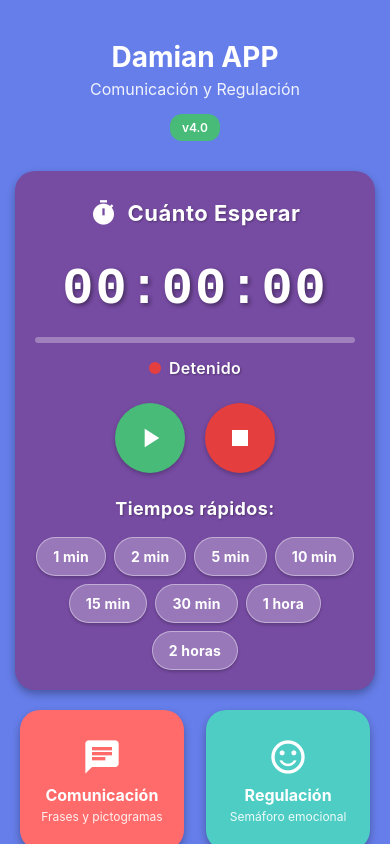
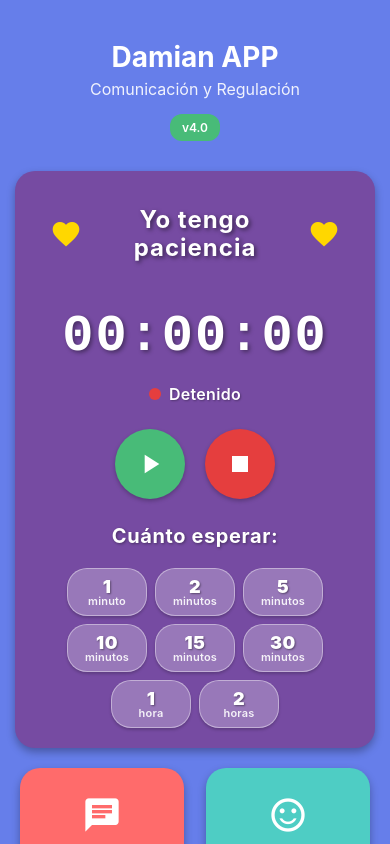
Before and after one commit to lys-developre/DamianApp, a React Native app: screen / in a window 390 px wide. Built offline with nearby package versions, Linux system fonts and the light colour scheme.

Commit message:
feat: actualizar el componente DigitalTimer con enfoque de autoafirmación y nuevos presets de tiempo

```diff
--- a/components/DigitalTimer.jsx
+++ b/components/DigitalTimer.jsx
@@ -3,34 +3,38 @@ import { View, Text, TouchableOpacity, StyleSheet, Alert } from 'react-native';
 import { MaterialIcons } from '@expo/vector-icons';
 
 /**
- * Componente DigitalTimer - Temporizador digital especializado
+ * Componente DigitalTimer - "Yo tengo paciencia"
  *
- * Temporizador visual con interfaz adaptada para necesidades especiales:
+ * Temporizador personalizado con enfoque de autoafirmación:
+ * - Mensaje en primera persona para empoderamiento
+ * - Refuerzo positivo de la autoestima
  * - Display digital grande y claro
  * - Botones de control accesibles
- * - Presets de tiempo comunes
+ * - Presets de tiempo: "Cuánto esperar"
  * - Indicadores visuales de estado
  * - Feedback visual y sonoro
+ * - Íconos de corazón para refuerzo emocional positivo
  *
  * @param {Object} props - Propiedades del componente
- * @returns {JSX.Element} Componente de temporizador digital
+ * @returns {JSX.Element} Componente de temporizador con autoafirmación
  */
 export default function DigitalTimer() {
   const [time, setTime] = useState(0); // Tiempo en segundos
   const [isRunning, setIsRunning] = useState(false);
   const [initialTime, setInitialTime] = useState(0);
+  const [activePresetIndex, setActivePresetIndex] = useState(null);
   const intervalRef = useRef(null);
 
   /**
    * Presets de tiempo comunes en segundos
    */
   const timePresets = [
-    { label: '1 min', seconds: 60 },
-    { label: '2 min', seconds: 120 },
-    { label: '5 min', seconds: 300 },
-    { label: '10 min', seconds: 600 },
-    { label: '15 min', seconds: 900 },
-    { label: '30 min', seconds: 1800 },
+    { label: '1 minuto', seconds: 60 },
+    { label: '2 minutos', seconds: 120 },
+    { label: '5 minutos', seconds: 300 },
+    { label: '10 minutos', seconds: 600 },
+    { label: '15 minutos', seconds: 900 },
+    { label: '30 minutos', seconds: 1800 },
     { label: '1 hora', seconds: 3600 },
     { label: '2 horas', seconds: 7200 },
   ];
@@ -45,9 +49,9 @@ export default function DigitalTimer() {
           if (prevTime <= 1) {
             setIsRunning(false);
             Alert.alert(
-              '¡Tiempo terminado!',
-              'El temporizador ha llegado a cero.',
-              [{ text: 'OK', style: 'default' }]
+              '¡Muy bien!',
+              'Has esperado con paciencia. ¡Excelente trabajo!',
+              [{ text: 'Gracias', style: 'default' }]
             );
             return 0;
           }
@@ -101,15 +105,17 @@ export default function DigitalTimer() {
   const resetTimer = () => {
     setIsRunning(false);
     setTime(initialTime);
+    setActivePresetIndex(null);
   };
 
   /**
    * Establece un tiempo preset
    */
-  const setPresetTime = seconds => {
+  const setPresetTime = (seconds, index) => {
     setIsRunning(false);
     setTime(seconds);
     setInitialTime(seconds);
+    setActivePresetIndex(index);
   };
 
   /**
@@ -120,22 +126,67 @@ export default function DigitalTimer() {
     return ((initialTime - time) / initialTime) * 100;
   };
 
+  /**
+   * Renderiza el texto del preset con el número destacado
+   */
+  const renderPresetText = (label, isActive, isDisabled) => {
+    const parts = label.split(' ');
+    const number = parts[0];
+    const unit = parts.slice(1).join(' ');
+
+    return (
+      <View style={styles.presetTextContainer}>
+        <Text
+          style={[
+            styles.presetButtonNumber,
+            isActive && styles.presetButtonNumberActive,
+            isDisabled && styles.presetButtonNumberDisabled,
+          ]}
+        >
+          {number}
+        </Text>
+        <Text
+          style={[
+            styles.presetButtonUnit,
+            isActive && styles.presetButtonUnitActive,
+            isDisabled && styles.presetButtonUnitDisabled,
+          ]}
+        >
+          {unit}
+        </Text>
+      </View>
+    );
+  };
+
   return (
     <View style={styles.container}>
+      {/* Fondo de progreso que llena de abajo hacia arriba */}
+      <View
+        style={[styles.progressBackground, { height: `${getProgress()}%` }]}
+      />
+
       {/* Header del temporizador */}
       <View style={styles.header}>
-        <MaterialIcons name="timer" size={28} color="#ffffff" />
-        <Text style={styles.headerTitle}>Cuánto Esperar</Text>
+        <MaterialIcons name="favorite" size={32} color="#FFD700" />
+        <Text style={styles.headerTitle}>Yo tengo paciencia</Text>
+        <MaterialIcons name="favorite" size={32} color="#FFD700" />
       </View>
 
-      {/* Display principal del tiempo */}
+      {/* Display principal del tiempo con progreso de fondo */}
       <View style={styles.displayContainer}>
+        {/* Fondo de progreso que se llena de abajo hacia arriba */}
+        {initialTime > 0 && (
+          <View style={styles.progressBackgroundContainer}>
+            <View
+              style={[
+                styles.progressBackground,
+                { height: `${getProgress()}%` },
+              ]}
+            />
+          </View>
+        )}
+
         <Text style={styles.timeDisplay}>{formatTime(time)}</Text>
-
-        {/* Barra de progreso visual */}
-        <View style={styles.progressBarContainer}>
-          <View style={[styles.progressBar, { width: `${getProgress()}%` }]} />
-        </View>
 
         {/* Indicador de estado */}
         <View style={styles.statusContainer}>
@@ -146,7 +197,7 @@ export default function DigitalTimer() {
             ]}
           />
           <Text style={styles.statusText}>
-            {isRunning ? 'En ejecución' : time > 0 ? 'Pausado' : 'Detenido'}
+            {isRunning ? 'Esperando...' : time > 0 ? 'Pausado' : 'Detenido'}
           </Text>
         </View>
       </View>
@@ -180,29 +231,30 @@ export default function DigitalTimer() {
 
       {/* Presets de tiempo */}
       <View style={styles.presetsContainer}>
-        <Text style={styles.presetsTitle}>Tiempos rápidos:</Text>
+        <Text style={styles.presetsTitle}>Cuánto esperar:</Text>
         <View style={styles.presetsGrid}>
-          {timePresets.map((preset, index) => (
-            <TouchableOpacity
-              key={index}
-              style={[
-                styles.presetButton,
-                time === preset.seconds && styles.presetButtonActive,
-              ]}
-              onPress={() => setPresetTime(preset.seconds)}
-              activeOpacity={0.8}
-              accessibilityLabel={`Configurar temporizador a ${preset.label}`}
-            >
-              <Text
+          {timePresets.map((preset, index) => {
+            const isActive = activePresetIndex === index;
+            const isDisabled =
+              activePresetIndex !== null && activePresetIndex !== index;
+
+            return (
+              <TouchableOpacity
+                key={index}
                 style={[
-                  styles.presetButtonText,
-                  time === preset.seconds && styles.presetButtonTextActive,
+                  styles.presetButton,
+                  isActive && styles.presetButtonActive,
+                  isDisabled && styles.presetButtonDisabled,
                 ]}
+                onPress={() => setPresetTime(preset.seconds, index)}
+                activeOpacity={isDisabled ? 1 : 0.8}
+                disabled={isDisabled}
+                accessibilityLabel={`Configurar temporizador a ${preset.label}`}
               >
-                {preset.label}
-              </Text>
-            </TouchableOpacity>
-          ))}
+                {renderPresetText(preset.label, isActive, isDisabled)}
+              </TouchableOpacity>
+            );
+          })}
         </View>
       </View>
     </View>
@@ -226,31 +278,48 @@ const styles = StyleSheet.create({
     shadowOpacity: 0.3,
     shadowRadius: 8,
     elevation: 8,
+    position: 'relative', // Para permitir el posicionamiento absoluto del progreso
+    overflow: 'hidden', // Para que el progreso no se salga del contenedor
+  },
+
+  progressBackground: {
+    position: 'absolute',
+    bottom: 0,
+    left: 0,
+    right: 0,
+    backgroundColor: 'rgba(34, 197, 94, 0.3)', // Verde translúcido
+    borderRadius: 20,
+    zIndex: 0, // Detrás de todo el contenido
   },
 
   header: {
     flexDirection: 'row',
     alignItems: 'center',
     justifyContent: 'center',
-    marginBottom: 25,
-    paddingVertical: 8,
+    marginBottom: 30,
+    paddingVertical: 15,
+    paddingHorizontal: 15,
+    gap: 12,
+    zIndex: 1, // Por encima del fondo de progreso
   },
 
   headerTitle: {
-    fontSize: 22,
+    fontSize: 24,
     fontWeight: 'bold',
     color: '#ffffff',
-    marginLeft: 10,
     textAlign: 'center',
-    letterSpacing: 0.5,
-    textShadowColor: 'rgba(0, 0, 0, 0.3)',
-    textShadowOffset: { width: 1, height: 1 },
-    textShadowRadius: 2,
+    letterSpacing: 1,
+    lineHeight: 28,
+    textShadowColor: 'rgba(0, 0, 0, 0.5)',
+    textShadowOffset: { width: 2, height: 2 },
+    textShadowRadius: 4,
+    flexShrink: 1,
   },
 
   displayContainer: {
     alignItems: 'center',
     marginBottom: 25,
+    zIndex: 1, // Por encima del fondo de progreso
   },
 
   timeDisplay: {
@@ -309,6 +378,7 @@ const styles = StyleSheet.create({
     alignItems: 'center',
     marginBottom: 25,
     gap: 20,
+    zIndex: 1, // Por encima del fondo de progreso
   },
 
   controlButton: {
@@ -337,18 +407,19 @@ const styles = StyleSheet.create({
 
   presetsContainer: {
     alignItems: 'center',
+    zIndex: 1, // Por encima del fondo de progreso
   },
 
   presetsTitle: {
-    fontSize: 18,
+    fontSize: 20,
     fontWeight: '700',
     color: '#ffffff',
-    marginBottom: 18,
+    marginBottom: 20,
     textAlign: 'center',
-    letterSpacing: 0.4,
-    textShadowColor: 'rgba(0, 0, 0, 0.3)',
+    letterSpacing: 0.6,
+    textShadowColor: 'rgba(0, 0, 0, 0.4)',
     textShadowOffset: { width: 1, height: 1 },
-    textShadowRadius: 2,
+    textShadowRadius: 3,
   },
 
   presetsGrid: {
@@ -361,12 +432,12 @@ const styles = StyleSheet.create({
 
   presetButton: {
     backgroundColor: 'rgba(255, 255, 255, 0.25)',
-    paddingHorizontal: 16,
-    paddingVertical: 10,
+    paddingHorizontal: 12,
+    paddingVertical: 8,
     borderRadius: 20,
     borderWidth: 1.5,
     borderColor: 'rgba(255, 255, 255, 0.4)',
-    minWidth: 70,
+    minWidth: 80,
     shadowColor: '#000',
     shadowOffset: {
       width: 0,
@@ -375,25 +446,79 @@ const styles = StyleSheet.create({
     shadowOpacity: 0.2,
     shadowRadius: 3,
     elevation: 3,
+    position: 'relative',
+    overflow: 'hidden',
   },
 
   presetButtonActive: {
-    backgroundColor: '#ffffff',
-    borderColor: '#ffffff',
-    shadowOpacity: 0.3,
-    elevation: 5,
+    backgroundColor: '#81C784', // Verde claro
+    borderColor: '#66BB6A',
+    transform: [{ scale: 1.1 }], // Aumenta el tamaño
+    shadowOpacity: 0.4,
+    elevation: 6,
+    minWidth: 90,
   },
 
-  presetButtonText: {
+  presetButtonDisabled: {
+    backgroundColor: 'rgba(255, 255, 255, 0.1)',
+    borderColor: 'rgba(255, 255, 255, 0.2)',
+    opacity: 0.5,
+  },
+
+  presetTextContainer: {
+    alignItems: 'center',
+    justifyContent: 'center',
+    zIndex: 1,
+  },
+
+  presetButtonNumber: {
     color: '#ffffff',
-    fontSize: 14,
-    fontWeight: '700',
+    fontSize: 18,
+    fontWeight: '900',
+    textAlign: 'center',
+    letterSpacing: 0.5,
+    lineHeight: 20,
+    textShadowColor: 'rgba(0, 0, 0, 0.4)',
+    textShadowOffset: { width: 1, height: 1 },
+    textShadowRadius: 2,
+  },
+
+  presetButtonNumberActive: {
+    color: '#ffffff',
+    fontSize: 20,
+    textShadowColor: 'rgba(0, 0, 0, 0.5)',
+    textShadowOffset: { width: 2, height: 2 },
+    textShadowRadius: 3,
+  },
+
+  presetButtonNumberDisabled: {
+    color: 'rgba(255, 255, 255, 0.5)',
+    textShadowColor: 'transparent',
+  },
+
+  presetButtonUnit: {
+    color: '#ffffff',
+    fontSize: 11,
+    fontWeight: '600',
     textAlign: 'center',
     letterSpacing: 0.2,
+    lineHeight: 12,
+    marginTop: -2,
+    opacity: 0.9,
   },
 
-  presetButtonTextActive: {
-    color: '#764BA2',
-    fontWeight: '800',
+  presetButtonUnitActive: {
+    color: '#ffffff',
+    fontSize: 12,
+    fontWeight: '700',
+    opacity: 1,
+    textShadowColor: 'rgba(0, 0, 0, 0.3)',
+    textShadowOffset: { width: 1, height: 1 },
+    textShadowRadius: 2,
+  },
+
+  presetButtonUnitDisabled: {
+    color: 'rgba(255, 255, 255, 0.4)',
+    opacity: 0.6,
   },
 });
```
